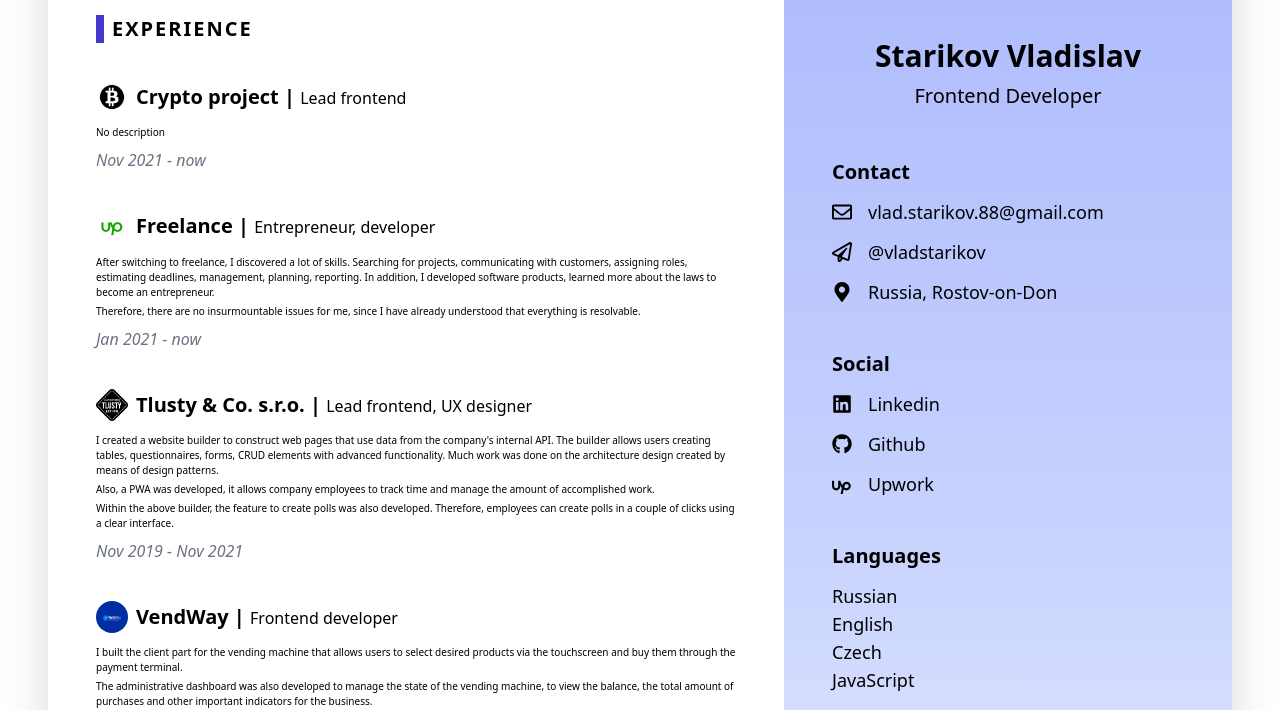
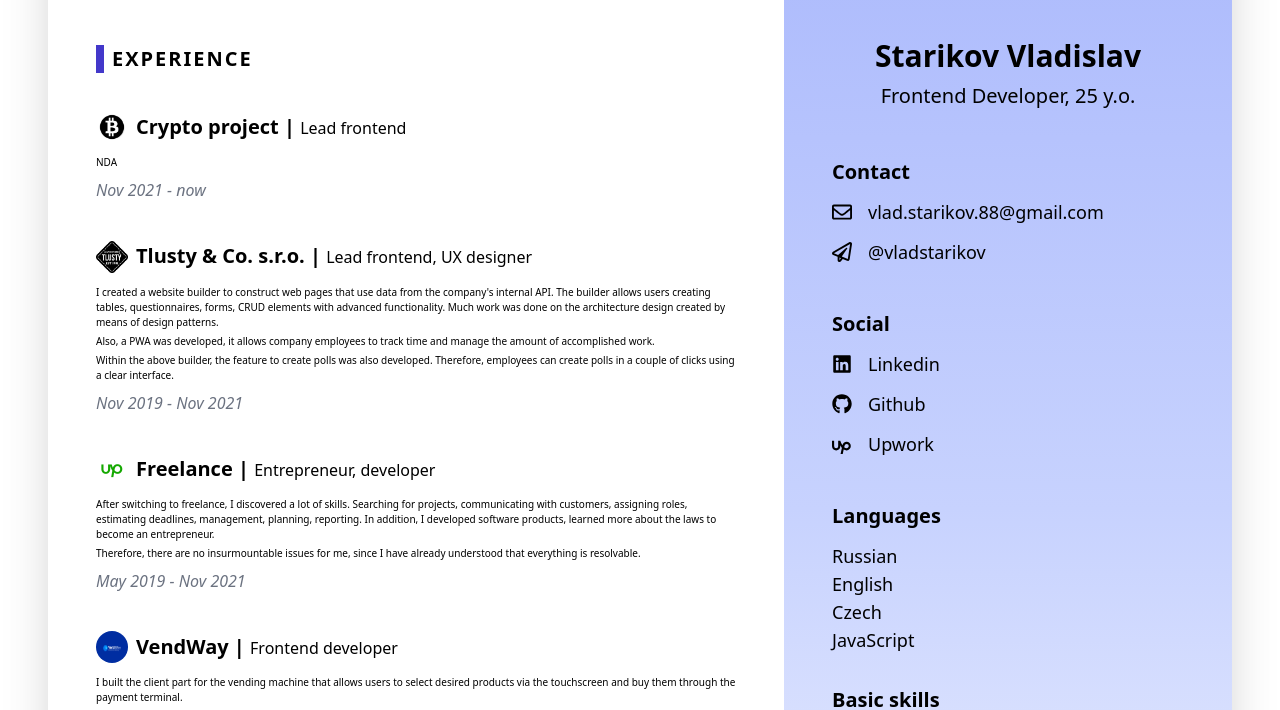
Before and after one commit to vladstarikov88/cv, a Vue app: page / in a window 1280 px wide. Shown: the part 280-990 px from the top of the page. Built offline with nearby package versions, Linux system fonts and the light colour scheme; what @tailwindcss/typography would draw is missing.

Commit message:
udpate description

```diff
--- a/src/sections/ExpirienceSection.vue
+++ b/src/sections/ExpirienceSection.vue
@@ -8,21 +8,9 @@
       <template v-slot:title>Crypto project</template>
       <template v-slot:position>Lead frontend</template>
       <template v-slot:description>
-        <div>No description</div>
+        <div>NDA</div>
       </template>
       <template v-slot:period>Nov 2021 - now</template>
-    </experience-description>
-
-    <experience-description
-      :image="companyPicture.upworkCompany"
-    >
-      <template v-slot:title>Freelance</template>
-      <template v-slot:position>Entrepreneur, developer</template>
-      <template v-slot:description>
-        <div class="mb-1">After switching to freelance, I discovered a lot of skills. Searching for projects, communicating with customers, assigning roles, estimating deadlines, management, planning, reporting. In addition, I developed software products, learned more about the laws to become an entrepreneur.</div>
-        <div>Therefore, there are no insurmountable issues for me, since I have already understood that everything is resolvable.</div>
-      </template>
-      <template v-slot:period>Jan 2021 - now</template>
     </experience-description>
 
     <experience-description
@@ -37,6 +25,18 @@
         <div>Within the above builder, the feature to create polls was also developed. Therefore, employees can create polls in a couple of clicks using a clear interface.</div>
       </template>
       <template v-slot:period>Nov 2019 - Nov 2021</template>
+    </experience-description>
+
+    <experience-description
+      :image="companyPicture.upworkCompany"
+    >
+      <template v-slot:title>Freelance</template>
+      <template v-slot:position>Entrepreneur, developer</template>
+      <template v-slot:description>
+        <div class="mb-1">After switching to freelance, I discovered a lot of skills. Searching for projects, communicating with customers, assigning roles, estimating deadlines, management, planning, reporting. In addition, I developed software products, learned more about the laws to become an entrepreneur.</div>
+        <div>Therefore, there are no insurmountable issues for me, since I have already understood that everything is resolvable.</div>
+      </template>
+      <template v-slot:period>May 2019 - Nov 2021</template>
     </experience-description>
 
     <experience-description
--- a/src/sections/ProfileSection.vue
+++ b/src/sections/ProfileSection.vue
@@ -10,5 +10,8 @@
     <p>
       My key skills also include time estimating, team management, making great interfaces and giving the expected results. I salute challenges and interesting tasks.
     </p>
+    <p>
+      I've worked with many companies from all over the world. These were Russia, Latvia, Czech Republic, Estonia, Germany, France, United Arab Emirates, Israel, China. Therefore, I am open to new countries and cultures
+    </p>
   </div>
 </template>
--- a/src/sections/SidebarProfile.vue
+++ b/src/sections/SidebarProfile.vue
@@ -12,7 +12,7 @@
         />
         <div class="flex flex-col justify-center items-center print:items-start">
           <h1 class="text-center text-3xl font-semibold mb-2">Starikov Vladislav</h1>
-          <h2 class="text-center text-xl font-light">Frontend Developer</h2>
+          <h2 class="text-center text-xl font-light">Frontend Developer, 25 y.o.</h2>
         </div>
       </div>
     </div>
@@ -28,10 +28,6 @@
         <div class="flex items-center my-3">
           <my-icon :icon="telegramm" class="mr-4" />
           <a href="https://t.me/vladstarikov" target="_blank">@vladstarikov</a>
-        </div>
-        <div class="flex items-center my-3">
-          <my-icon :icon="location" class="mr-4" />
-          <a href="https://www.google.com/maps/place/@47.2609872,39.5579607,12z/data=!3m1!4b1!4m5!3m4!1s0x40e3c777c3b4b6ef:0x8248b451e48b4d04!8m2!3d47.2357137!4d39.701505" target="_blank">Russia, Rostov-on-Don</a>
         </div>
       </div>
 
@@ -62,7 +58,7 @@
       <div class="font-light text-lg px-2 mb-8 print:col-start-2">
         <h2 class="text-xl font-semibold mb-3">Basic skills</h2>
         <ul class="list-none">
-          <li>Vue (2.x, 3.x)</li>
+          <li>Vue (+ ecosystem)</li>
           <li>Typescript</li>
           <li>Node.js</li>
           <li>Nuxt.js</li>
--- a/src/sections/SkillsSection.vue
+++ b/src/sections/SkillsSection.vue
@@ -6,16 +6,16 @@
         I'd like to expand my skills and knowledges in several fields
       </h4>
       <ul>
-        <li><span class="font-medium">Vue (2.x, 3.x)</span>. I prefer the 3.x, in particular, because of the more convenient ability to decompose the application.</li>
+        <li><span class="font-medium">Vue</span></li>
         <li><span class="font-medium">JavaScript (ES5+)</span></li>
-        <li><span class="font-medium">Web API</span>. I know that is <span class="italic">setTimeout</span> and how it works</li>
-        <li><span class="font-medium">Node.js (+ Express.js<!-- koa -->)</span>. I'm studying to understand how JS works. I also use in my pet projects</li>
+        <li><span class="font-medium">Web API</span>. I know what is the <span class="italic">setTimeout</span> and how it works</li>
+        <li><span class="font-medium">Node.js (+ Express.js<!-- koa -->)</span></li>
         <li><span class="font-medium">Nuxt.js</span></li>
         <li><span class="font-medium">Typescript</span></li>
         <li><span class="font-medium">REST api</span></li>
         <li><span class="font-medium">GraphQl (+ Apollo)</span></li>
         <li><span class="font-medium">Canvas</span></li>
-        <li><span class="font-medium">HTML</span>. Over the past years, I've done few layout from scratch, as I use ready-made UI solutions.</li>
+        <li><span class="font-medium">HTML</span></li>
         <li><span class="font-medium">SCSS</span></li>
         <li><span class="font-medium">CI/CD</span>, I know how to set up a simple front-end deployment using gitlab CI</li>
         <li><span class="font-medium">MongoDB</span>. I use in my pet projects</li>
```
